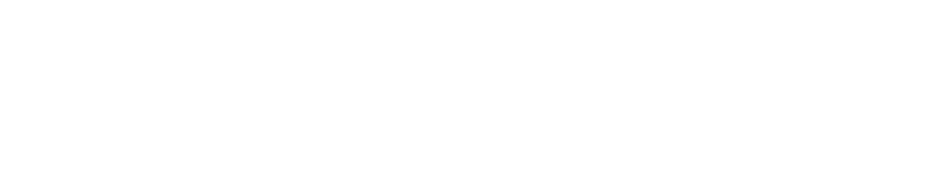
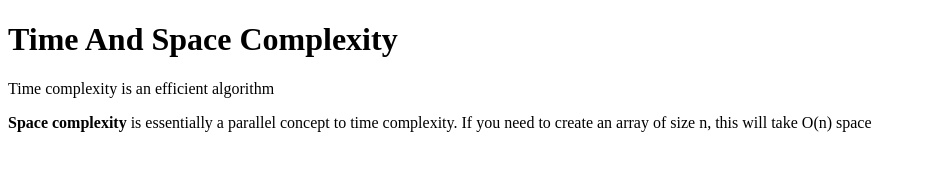
Before and after one commit to acciojob/time-and-space-complexity-RisingHelll, a website: page main.html in a window 1280 px wide. Shown: the whole page, without its empty margins (0-926 px from the left). Drawn offline with Linux system fonts and the light colour scheme.

Commit message:
created a submission

```diff
--- a/main.html
+++ b/main.html
@@ -10,7 +10,9 @@
 	<!-- the entire body must be written by student -->
     <script type="text/javascript" src="./script.js">
 </script>
-
+	<h1>Time And Space Complexity</h1>
+	<p>Time complexity is an efficient algorithm</p>
+	<p><b>Space complexity</b> is essentially a parallel concept to time complexity. If you need to create an array of size n, this will take O(n) space</p>
 </body>
 
 </html>
```
